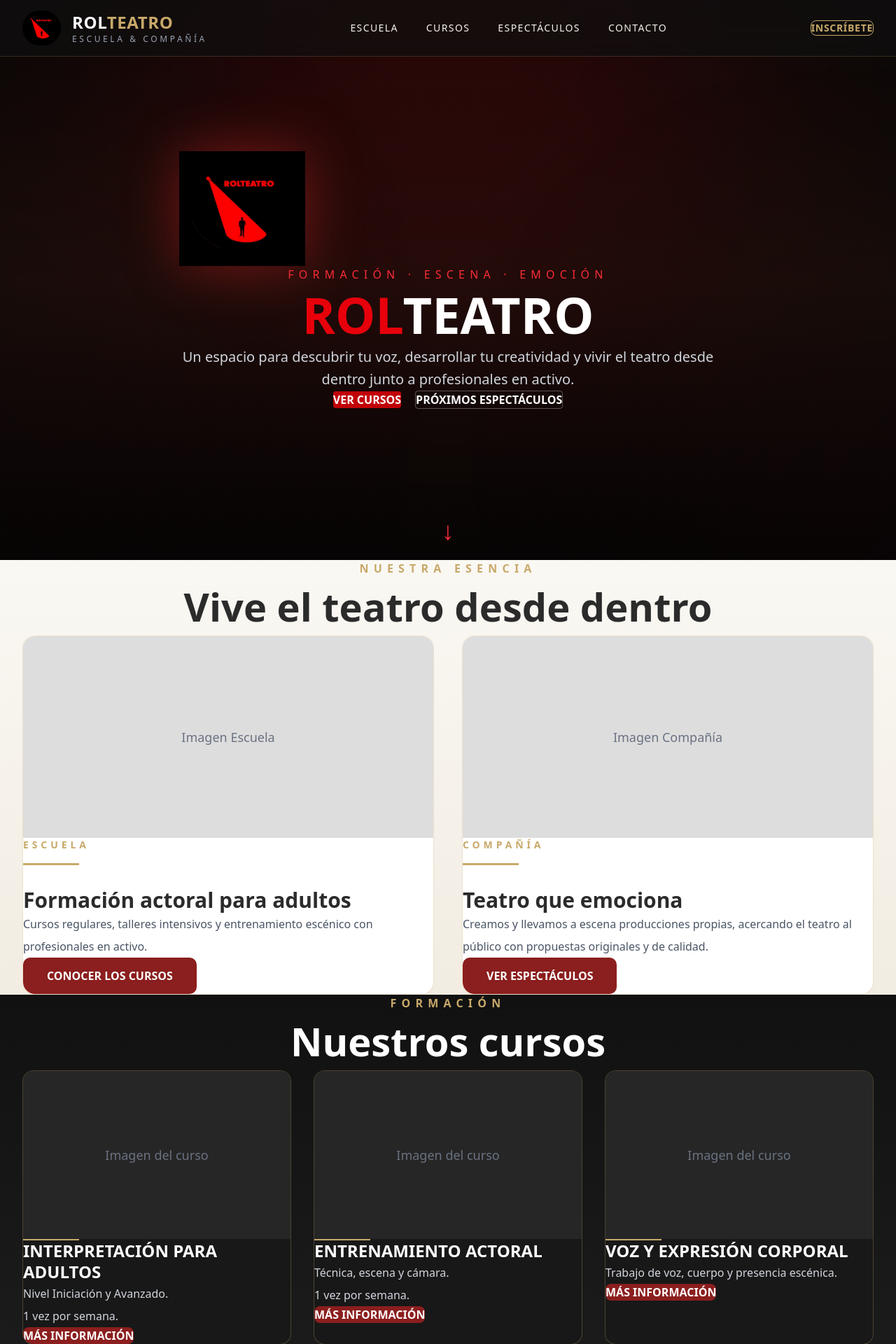
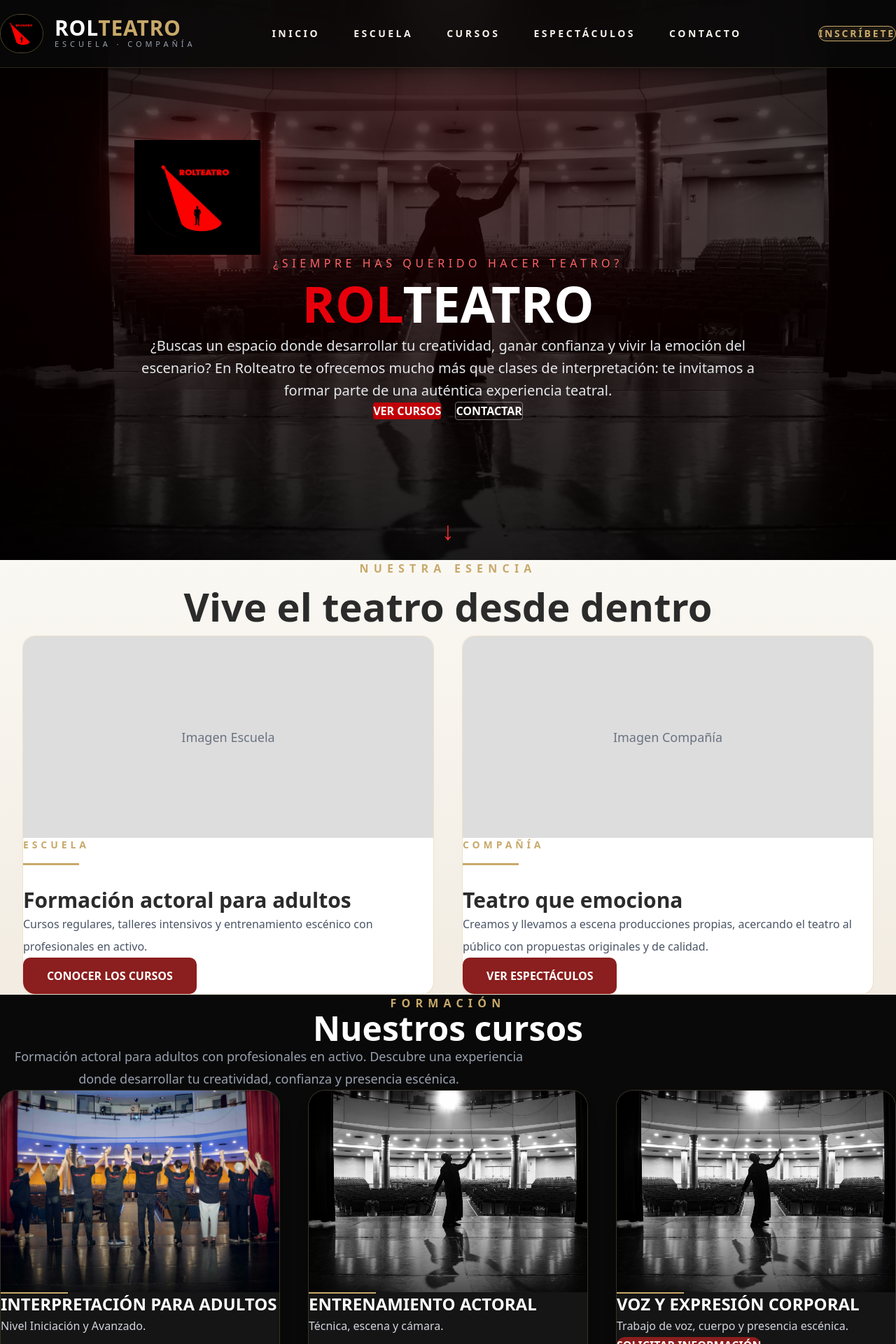
Before and after one commit to produccionmm/rolteatro, a Next.js app: page / in a window 1280 px wide. Shown: the top 1920 px of the page at 70% size. Built offline with nearby package versions, Linux system fonts and the light colour scheme.

Commit message:
Actualizacion

```diff
--- a/components/Courses.tsx
+++ b/components/Courses.tsx
@@ -1,19 +1,26 @@
 "use client";
 
+import Image from "next/image";
 import { motion } from "framer-motion";
 
 const courses = [
   {
     title: "INTERPRETACIÓN PARA ADULTOS",
-    description: "Nivel Iniciación y Avanzado.\n1 vez por semana.",
+    description:
+      "Nivel Iniciación y Avanzado.\n1 vez por semana.",
+    image: "/images/Adultos.jpeg",
   },
   {
     title: "ENTRENAMIENTO ACTORAL",
-    description: "Técnica, escena y cámara.\n1 vez por semana.",
+    description:
+      "Técnica, escena y cámara.\n1 vez por semana.",
+    image: "/images/Fondo.jpeg",
   },
   {
     title: "VOZ Y EXPRESIÓN CORPORAL",
-    description: "Trabajo de voz, cuerpo y presencia escénica.",
+    description:
+      "Trabajo de voz, cuerpo y presencia escénica.",
+    image: "/images/Fondo.jpeg",
   },
 ];
 
@@ -21,53 +28,60 @@ export default function Courses() {
   return (
     <section
       id="courses"
-      className="bg-dark py-28 text-white"
+      className="bg-[#090909] py-32 text-white"
     >
-      <div className="container-section">
+      <div className="mx-auto max-w-7xl px-6">
 
-        <div className="mb-16 text-center">
+        <div className="mb-20 text-center">
 
-          <p className="uppercase tracking-[0.45em] text-[#C8A96A] font-semibold">
+          <p className="font-semibold uppercase tracking-[0.45em] text-[#C8A96A]">
             FORMACIÓN
           </p>
 
-          <h2 className="mt-4 section-title-light">
+          <h2 className="mt-5 text-5xl font-black">
             Nuestros cursos
           </h2>
 
+          <p className="mx-auto mt-6 max-w-3xl text-lg leading-8 text-gray-400">
+            Formación actoral para adultos con profesionales en activo.
+            Descubre una experiencia donde desarrollar tu creatividad,
+            confianza y presencia escénica.
+          </p>
+
         </div>
 
-        <div className="grid gap-8 lg:grid-cols-3">
+        <div className="grid gap-10 lg:grid-cols-3">
 
           {courses.map((course, index) => (
 
             <motion.article
               key={course.title}
-              initial={{ opacity: 0, y: 50 }}
+              initial={{ opacity: 0, y: 40 }}
               whileInView={{ opacity: 1, y: 0 }}
               viewport={{ once: true }}
               transition={{
                 duration: 0.6,
                 delay: index * 0.15,
               }}
-              className="overflow-hidden rounded-2xl border border-[#C8A96A]/30 bg-[#181818] transition hover:-translate-y-2 hover:border-[#C8A96A]"
+              className="overflow-hidden rounded-3xl border border-[#C8A96A]/20 bg-[#151515] shadow-xl transition duration-300 hover:-translate-y-3 hover:border-[#C8A96A]/70"
             >
 
-              {/* Imagen */}
+              <div className="relative h-72">
 
-              <div className="flex h-60 items-center justify-center bg-[#262626]">
+                <Image
+                  src={course.image}
+                  alt={course.title}
+                  fill
+                  className="object-cover"
+                />
 
-                <span className="text-lg text-gray-500">
-                  Imagen del curso
-                </span>
+                <div className="absolute inset-0 bg-gradient-to-t from-black/70 via-transparent to-transparent" />
 
               </div>
 
-              {/* Contenido */}
-
               <div className="p-8">
 
-                <div className="mb-6 h-[2px] w-20 bg-[#C8A96A]" />
+                <div className="mb-6 h-[2px] w-24 bg-[#C8A96A]" />
 
                 <h3 className="text-2xl font-bold leading-tight">
                   {course.title}
@@ -79,9 +93,9 @@ export default function Courses() {
 
                 <a
                   href="#contact"
-                  className="mt-8 inline-flex rounded-lg bg-[#8B1E1E] px-6 py-3 font-semibold transition hover:bg-[#6d1515]"
+                  className="mt-8 inline-flex rounded-xl bg-[#8B1E1E] px-7 py-4 font-bold transition duration-300 hover:bg-[#6E1717]"
                 >
-                  MÁS INFORMACIÓN
+                  SOLICITAR INFORMACIÓN
                 </a>
 
               </div>
--- a/components/Hero.tsx
+++ b/components/Hero.tsx
@@ -7,30 +7,36 @@ export default function Hero() {
   return (
     <section
       id="hero"
-      className="relative flex min-h-screen items-center overflow-hidden bg-gradient-to-b from-[#070707] via-[#15110d] to-[#090909] pt-20 text-white"
+      className="relative flex min-h-screen items-center overflow-hidden pt-20 text-white"
     >
-      {/* Luces de fondo */}
+      {/* Imagen de fondo */}
+     <img
+     src="/images/Fondo.jpeg"
+     alt="Rolteatro"
+     className="absolute inset-0 h-full w-full object-cover"
+      />
 
+
+      {/* Capa oscura */}
+      <div className="absolute inset-0 bg-black/65" />
+
+      {/* Luces */}
       <div className="absolute inset-0 overflow-hidden">
-
         <div className="absolute left-1/2 top-[-280px] h-[850px] w-[850px] -translate-x-1/2 rounded-full bg-red-700/20 blur-[180px]" />
 
         <div className="absolute left-[-200px] top-1/3 h-[500px] w-[500px] rounded-full bg-red-800/10 blur-[150px]" />
 
         <div className="absolute right-[-200px] top-1/2 h-[500px] w-[500px] rounded-full bg-red-800/10 blur-[150px]" />
 
-        <div className="absolute inset-0 bg-gradient-to-b from-transparent via-black/20 to-black/50" />
-
+        <div className="absolute inset-0 bg-gradient-to-b from-black/10 via-black/30 to-black/70" />
       </div>
 
       <div className="relative z-10 mx-auto flex w-full max-w-7xl flex-col items-center px-6 text-center">
-
         <motion.div
           initial={{ opacity: 0, y: 40 }}
           animate={{ opacity: 1, y: 0 }}
           transition={{ duration: 0.8 }}
         >
-
           <Image
             src="/images/logo.png"
             alt="Rolteatro"
@@ -40,39 +46,37 @@ export default function Hero() {
             className="mx-auto drop-shadow-[0_0_40px_rgba(220,38,38,.45)]"
           />
 
-          <p className="mt-8 uppercase tracking-[0.45em] text-red-500">
-            Formación · Escena · Emoción
+          <p className="mt-8 uppercase tracking-[0.35em] text-red-400">
+            ¿SIEMPRE HAS QUERIDO HACER TEATRO?
           </p>
 
           <h1 className="mt-6 text-5xl font-black leading-tight md:text-7xl">
             <span className="text-red-600">ROL</span>TEATRO
           </h1>
 
-          <p className="mx-auto mt-8 max-w-3xl text-lg leading-8 text-gray-300 md:text-xl">
-            Un espacio para descubrir tu voz, desarrollar tu creatividad y
-            vivir el teatro desde dentro junto a profesionales en activo.
+          <p className="mx-auto mt-8 max-w-4xl text-lg leading-8 text-gray-200 md:text-xl">
+            ¿Buscas un espacio donde desarrollar tu creatividad, ganar confianza
+            y vivir la emoción del escenario? En Rolteatro te ofrecemos mucho
+            más que clases de interpretación: te invitamos a formar parte de una
+            auténtica experiencia teatral.
           </p>
 
           <div className="mt-12 flex flex-col items-center justify-center gap-5 sm:flex-row">
-
             <a
-              href="#about"
+              href="#courses"
               className="rounded bg-red-700 px-8 py-4 font-bold transition duration-300 hover:bg-red-800"
             >
               VER CURSOS
             </a>
 
             <a
-              href="#shows"
-              className="rounded border border-white/30 px-8 py-4 font-bold transition duration-300 hover:bg-white hover:text-black"
+              href="#contact"
+              className="rounded border border-white/40 px-8 py-4 font-bold transition duration-300 hover:bg-white hover:text-black"
             >
-              PRÓXIMOS ESPECTÁCULOS
+              CONTACTAR
             </a>
-
           </div>
-
         </motion.div>
-
       </div>
 
       <motion.div
@@ -85,7 +89,6 @@ export default function Hero() {
       >
         ↓
       </motion.div>
-
     </section>
   );
 }
--- a/components/Navbar.tsx
+++ b/components/Navbar.tsx
@@ -4,47 +4,53 @@ import Image from "next/image";
 
 export default function Navbar() {
   return (
-    <header className="fixed top-0 left-0 z-50 w-full border-b border-[#C8A96A]/20 bg-[#111111]/70 backdrop-blur-xl">
-      <nav className="container-section flex h-20 items-center justify-between">
+    <header className="fixed top-0 left-0 z-50 w-full border-b border-[#C8A96A]/20 bg-[#090909]/85 backdrop-blur-2xl shadow-xl shadow-black/30">
+      <nav className="mx-auto flex h-24 max-w-7xl items-center justify-between px-6">
 
         {/* Logo */}
 
         <a
           href="#hero"
-          className="flex items-center gap-4"
+          className="flex items-center gap-4 transition duration-300 hover:scale-[1.02]"
         >
           <Image
             src="/images/logo.png"
             alt="Rolteatro"
-            width={55}
-            height={55}
+            width={62}
+            height={62}
             priority
-            className="rounded-full"
+            className="rounded-full border border-[#C8A96A]/40"
           />
 
           <div>
-
-            <h1 className="text-2xl font-bold tracking-wide">
+            <h1 className="text-3xl font-extrabold leading-none tracking-wide">
               <span className="text-white">ROL</span>
               <span className="text-[#C8A96A]">TEATRO</span>
             </h1>
 
-            <p className="text-xs uppercase tracking-[0.3em] text-gray-400">
-              Escuela & Compañía
+            <p className="mt-1 text-[11px] uppercase tracking-[0.45em] text-gray-400">
+              Escuela · Compañía
             </p>
-
           </div>
-
         </a>
 
         {/* Menú */}
 
-        <ul className="hidden items-center gap-10 text-sm font-medium uppercase tracking-widest lg:flex">
+        <ul className="hidden items-center gap-12 text-sm font-semibold uppercase tracking-[0.25em] lg:flex">
+
+          <li>
+            <a
+              href="#hero"
+              className="transition duration-300 hover:text-[#C8A96A]"
+            >
+              Inicio
+            </a>
+          </li>
 
           <li>
             <a
               href="#about"
-              className="transition hover:text-[#C8A96A]"
+              className="transition duration-300 hover:text-[#C8A96A]"
             >
               Escuela
             </a>
@@ -53,7 +59,7 @@ export default function Navbar() {
           <li>
             <a
               href="#courses"
-              className="transition hover:text-[#C8A96A]"
+              className="transition duration-300 hover:text-[#C8A96A]"
             >
               Cursos
             </a>
@@ -62,7 +68,7 @@ export default function Navbar() {
           <li>
             <a
               href="#shows"
-              className="transition hover:text-[#C8A96A]"
+              className="transition duration-300 hover:text-[#C8A96A]"
             >
               Espectáculos
             </a>
@@ -71,7 +77,7 @@ export default function Navbar() {
           <li>
             <a
               href="#contact"
-              className="transition hover:text-[#C8A96A]"
+              className="transition duration-300 hover:text-[#C8A96A]"
             >
               Contacto
             </a>
@@ -83,7 +89,7 @@ export default function Navbar() {
 
         <a
           href="#contact"
-          className="hidden rounded-lg border border-[#C8A96A] px-6 py-3 text-sm font-semibold uppercase tracking-wider text-[#C8A96A] transition hover:bg-[#C8A96A] hover:text-[#111111] lg:inline-flex"
+          className="hidden rounded-xl border border-[#C8A96A] bg-[#C8A96A]/10 px-7 py-3 text-sm font-bold uppercase tracking-[0.2em] text-[#C8A96A] transition duration-300 hover:-translate-y-0.5 hover:bg-[#C8A96A] hover:text-black lg:inline-flex"
         >
           Inscríbete
         </a>
```
Also changed, not shown: public/images/Adultos.jpeg (added), public/images/Fondo.jpeg (added).
